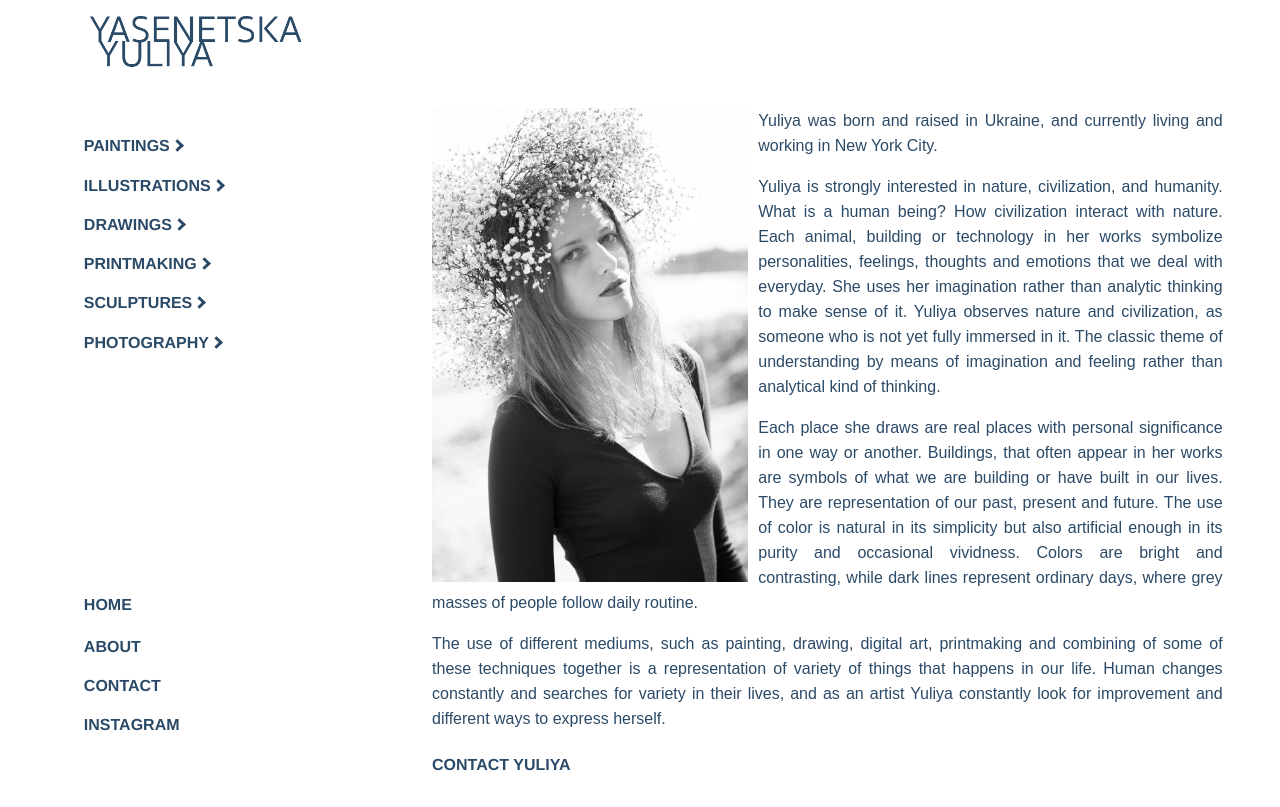
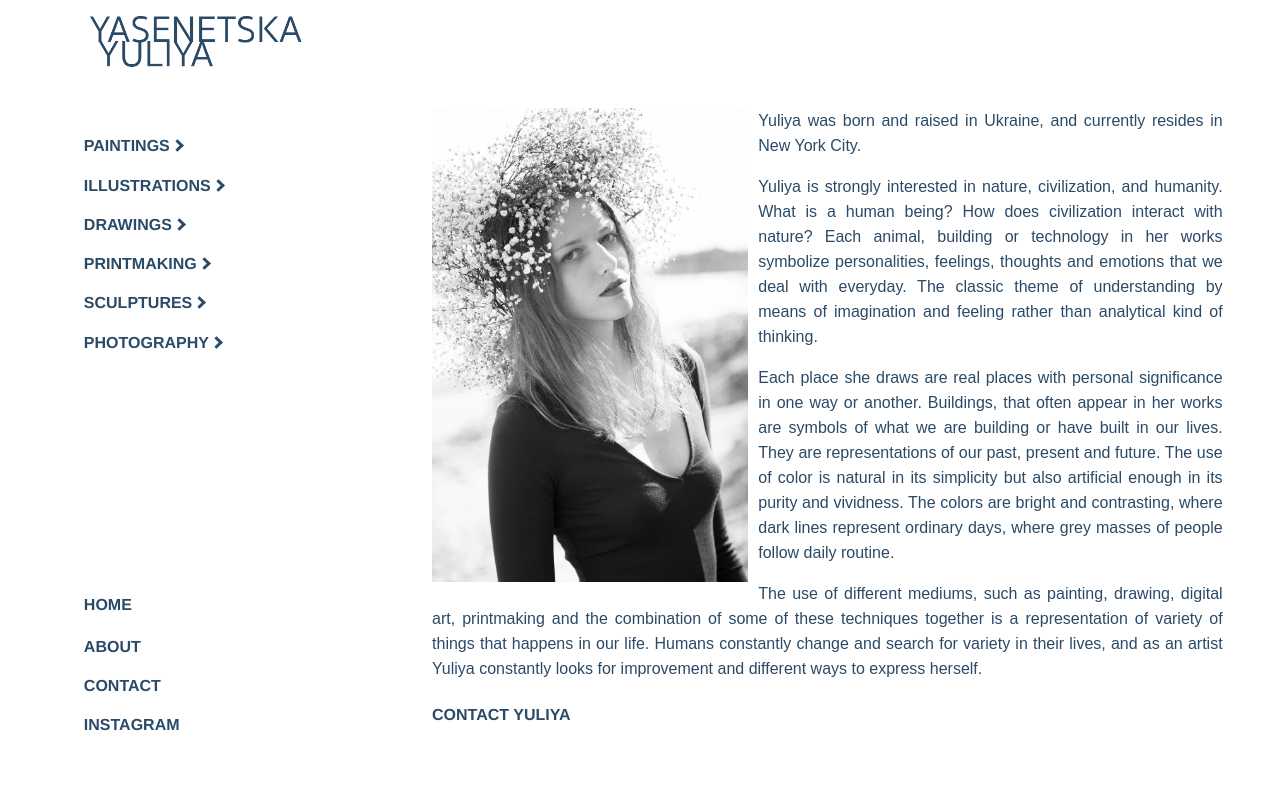
Before and after one commit to YuliyaYas/portfolio-blog, a React (Create React App) app: page /about in a window 1280 px wide. Built offline with nearby package versions, Linux system fonts and the light colour scheme; a web font is replaced by a local one.

Commit message:
about page edit

```diff
--- a/src/components/About.js
+++ b/src/components/About.js
@@ -5,12 +5,12 @@ const About = () =>  {
       return(
         <div id="about">
           <img id="profile-pic" src={require("../imgs/portrait.jpg")} />
-          <p>Yuliya was born and raised in Ukraine, and currently living and working in New York City.
+          <p>Yuliya was born and raised in Ukraine, and currently resides in New York City.
           </p>
-          <p>Yuliya is strongly interested in nature, civilization, and humanity. What is a human being? How civilization interact with nature. Each animal, building or technology in her works symbolize personalities, feelings, thoughts and emotions that we deal with everyday. She uses her imagination rather than analytic thinking to make sense of it. Yuliya observes nature and civilization, as someone who is not yet fully immersed in it. The classic theme of understanding by means of imagination and feeling rather than analytical kind of thinking.
+          <p>Yuliya is strongly interested in nature, civilization, and humanity. What is a human being? How does civilization interact with nature? Each animal, building or technology in her works symbolize personalities, feelings, thoughts and emotions that we deal with everyday. The classic theme of understanding by means of imagination and feeling rather than analytical kind of thinking.
           </p>
-          <p>Each place she draws are real places with personal significance in one way or another. Buildings, that often appear in her works are symbols of what we are building or have built in our lives. They are representation of our past, present and future. The use of color is natural in its simplicity but also artificial enough in its purity and occasional vividness. Colors are bright and contrasting, while dark lines represent ordinary days, where grey masses of people follow daily routine.</p>
-          <p>The use of different mediums, such as painting, drawing, digital art, printmaking and combining of some of these techniques together is a representation of variety of things that happens in our life. Human changes constantly and searches for variety in their lives, and as an artist Yuliya constantly look for improvement and different ways to express herself.</p>
+          <p>Each place she draws are real places with personal significance in one way or another. Buildings, that often appear in her works are symbols of what we are building or have built in our lives. They are representations of our past, present and future. The use of color is natural in its simplicity but also artificial enough in its purity and vividness. The colors are bright and contrasting, where dark lines represent ordinary days, where grey masses of people follow daily routine.</p>
+          <p>The use of different mediums, such as painting, drawing, digital art, printmaking and the combination of some of these techniques together is a representation of variety of things that happens in our life. Humans constantly change and search for variety in their lives, and as an artist Yuliya constantly looks for improvement and different ways to express herself.</p>
           <a href="/contact"><h4>CONTACT YULIYA</h4></a>
         </div>
       );
```
